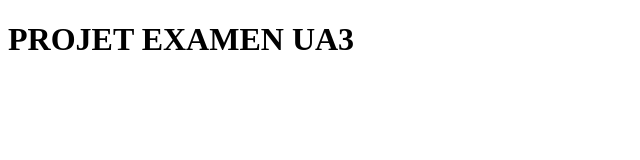
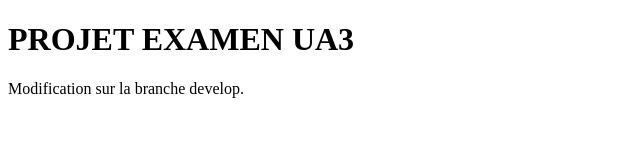
Before and after one commit to AKOUVI-svg/Projet_Examen, a plain HTML site: page index.html in a window 1280 px wide. Shown: the whole page, without its empty margins (0-640 px from the left). Drawn offline with Linux system fonts and the light colour scheme.

Commit message:
Update index.html

```diff
--- a/index.html
+++ b/index.html
@@ -7,6 +7,6 @@
 </head>
 <body>
     <h1>PROJET EXAMEN UA3</h1>
-
+    <p>Modification sur la branche develop.</p>
 </body>
 </html>
```
